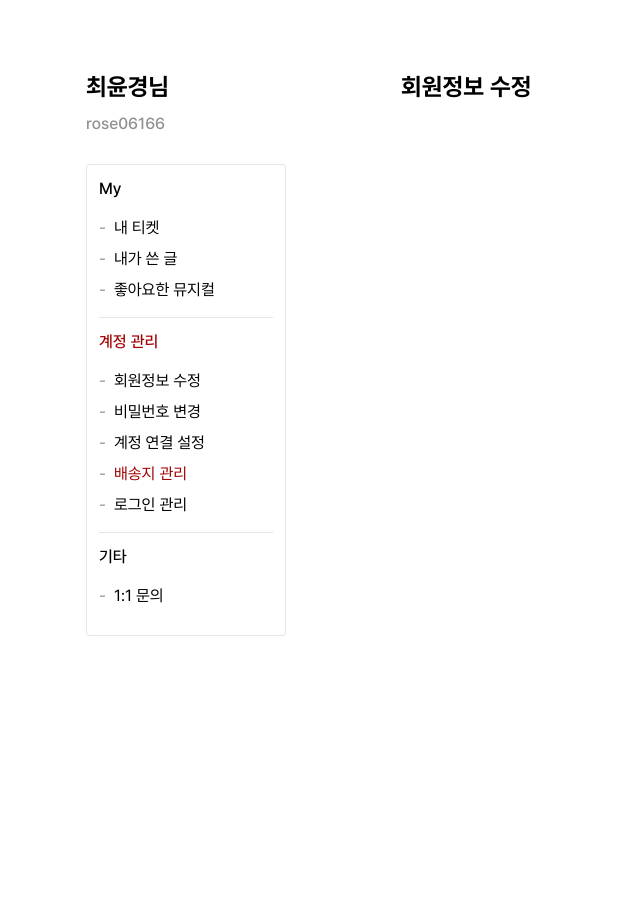
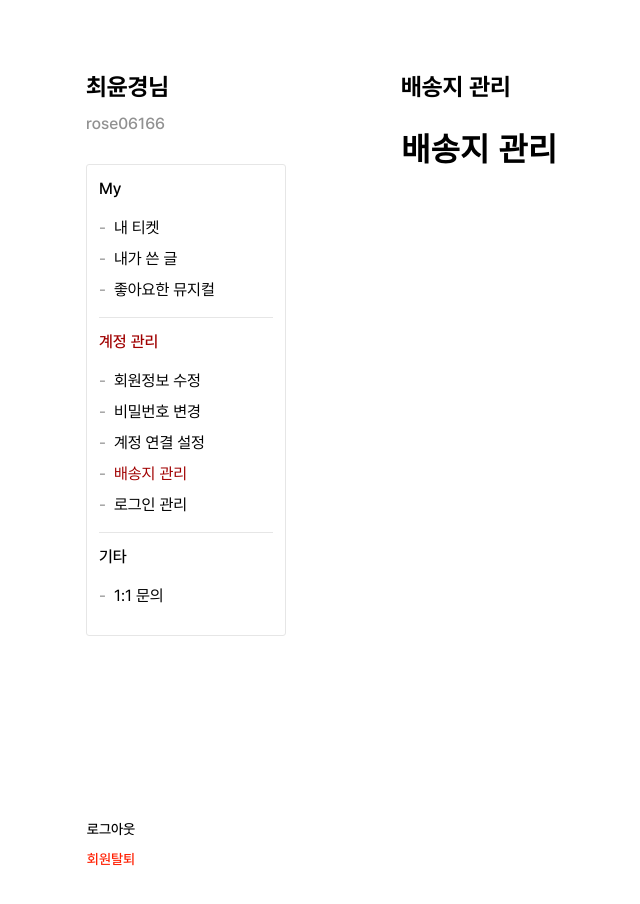
Before and after one commit to MUIT-UMC/Frontend, a React (Vite) app: page /mypage/account/address in a window 1280 px wide. Shown: the part 120-1024 px from the top of the page, without its empty margins (14-654 px from the left). Before the commit the page ends 836 px from the top, so only its background shows below. Built offline with nearby package versions, Linux system fonts and the light colour scheme.

Commit message:
[FEATURE] 마이페이지 라우팅 설정

```diff
--- a/src/App.jsx
+++ b/src/App.jsx
@@ -17,7 +17,7 @@ import LostItemPost from "./pages/board/LostItemPost";
 
 import Login from "./pages/Login";
 import SignUp from "./pages/SignUp";
-import MyPage from "./pages/MyPage";
+import MyPage from "./pages/mypage/MyPage";
 
 import './styles/font.css';
 import styled from "styled-components";
--- a/src/pages/MyPage.jsx
+++ /dev/null
@@ -1,108 +0,0 @@
-import React from "react";
-import BoardMenu from "../components/board/BoardMenu";
-import styled from "styled-components";
-import { useParams } from "react-router-dom";
-
-function MyPage() {
-  const { category, type } = useParams();
-
-  const menus = [
-    {
-      id: "my",
-      title: "My",
-      subMenus: [
-        { id: 'tickets', name: "내 티켓", link: "/mypage/my/tickets" },
-        { id: 'posts', name: "내가 쓴 글", link: "/mypage/my/posts" },
-        { id: 'liked-musicals', name: "좋아요한 뮤지컬", link: "/mypage/my/liked-musicals" },
-      ],
-    },
-    {
-      id: "account",
-      title: "계정 관리",
-      subMenus: [
-        { id: 'edit', name: "회원정보 수정", link: "/mypage/account/edit" },
-        { id: 'change-password', name: "비밀번호 변경", link: "/mypage/account/change-password" },
-        { id: 'link-settings', name: "계정 연결 설정", link: "/mypage/account/link-settings" },
-        { id: 'address', name: "배송지 관리", link: "/mypage/account/address" },
-        { id: 'login-management', name: "로그인 관리", link: "/mypage/account/login-management" },
-      ],
-    },
-    {
-      id: "support",
-      title: "기타",
-      subMenus: [
-        { id: 'contact', name: "1:1 문의", link: "/mypage/support/contact" },
-      ],
-    },
-  ];
-
-  return (
-    <MyPageWrapper>
-      <Aside>
-        <User>최윤경님</User>
-        <Id>rose06166</Id>
-        <BoardMenu
-          menus={menus}
-          defaultColor="#000"
-          currentCategory={category}
-          currentType={type}
-        />
-      </Aside>
-      <Main>
-        <PageTitle>회원정보 수정</PageTitle>
-      </Main>
-
-      {/* 공동 구매 기능 구현 */}
-    </MyPageWrapper>
-  );
-}
-
-export default MyPage;
-
-const MyPageWrapper = styled.div`
-  margin: 80px 100px;
-  display: flex;
-  flex-direction: row;
-  gap: 115px;
-`
-
-const Aside = styled.div`
-`
-
-const Main = styled.div`
-`
-
-const User = styled.div`
-color: #000;
-
-/* Title-semibo */
-font-family: Pretendard;
-font-size: 24px;
-font-style: normal;
-font-weight: 700;
-line-height: normal;
-margin-bottom: 8px;
-`
-
-const Id = styled.div`
-color: var(--Gray-sub, #919191);
-
-/* Body-me */
-font-family: Pretendard;
-font-size: 16px;
-font-style: normal;
-font-weight: 500;
-line-height: 25px; /* 156.25% */
-
-margin-bottom: 28px;
-`
-const PageTitle = styled.div`
-color: #000;
-
-/* Title-semibo */
-font-family: Pretendard;
-font-size: 24px;
-font-style: normal;
-font-weight: 700;
-line-height: normal;
-`
--- /dev/null
+++ b/src/pages/mypage/MyPage.jsx
@@ -0,0 +1,174 @@
+import React from "react";
+import BoardMenu from "../../components/board/BoardMenu";
+import styled from "styled-components";
+import { useParams } from "react-router-dom";
+import Tickets from "./my/Tickets";
+import MyPosts from "./my/MyPosts";
+import LikedMusical from "./my/LikedMusical";
+import EditAccount from "./account/EditAccount";
+import ChangePassword from "./account/ChangePassword";
+import LinkSettings from "./account/LinkSettings";
+import AddressManagement from "./account/AddressManagement";
+import LoginManagement from "./account/LoginManagement";
+import SupportContact from "./support/SupportContact";
+import AllBoard from './../board/anonymous/HotBoard';
+function MyPage() {
+  const { category, type } = useParams();
+
+  const menus = [
+    {
+      id: "my",
+      title: "My",
+      subMenus: [
+        { id: 'tickets', name: "내 티켓", link: "/mypage/my/tickets" },
+        { id: 'posts', name: "내가 쓴 글", link: "/mypage/my/posts" },
+        { id: 'liked-musicals', name: "좋아요한 뮤지컬", link: "/mypage/my/liked-musicals" },
+      ],
+    },
+    {
+      id: "account",
+      title: "계정 관리",
+      subMenus: [
+        { id: 'edit', name: "회원정보 수정", link: "/mypage/account/edit" },
+        { id: 'change-password', name: "비밀번호 변경", link: "/mypage/account/change-password" },
+        { id: 'link-settings', name: "계정 연결 설정", link: "/mypage/account/link-settings" },
+        { id: 'address', name: "배송지 관리", link: "/mypage/account/address" },
+        { id: 'login-management', name: "로그인 관리", link: "/mypage/account/login-management" },
+      ],
+    },
+    {
+      id: "support",
+      title: "기타",
+      subMenus: [
+        { id: 'contact', name: "1:1 문의", link: "/mypage/support/contact" },
+      ],
+    },
+  ];
+
+  const titles = {
+    tickets: "내 티켓",
+    posts: "내가 쓴 글",
+    "liked-musicals": "좋아요한 뮤지컬",
+    edit: "회원정보 수정",
+    "change-password": "비밀번호 변경",
+    "link-settings": "계정 연결 설정",
+    address: "배송지 관리",
+    "login-management": "로그인 관리",
+    contact: "1:1 문의",
+  };
+
+
+  return (
+    <MyPageWrapper>
+      <Aside>
+        <div>
+          <User>최윤경님</User>
+          <Id>rose06166</Id>
+          <BoardMenu
+            menus={menus}
+            defaultColor="#000"
+            currentCategory={category}
+            currentType={type}
+          />
+        </div>
+        <AsideBottom>
+          <TextButton>로그아웃</TextButton>
+          <TextButton color="#FF1E00">회원탈퇴</TextButton>
+        </AsideBottom>
+      </Aside>
+      <Main>
+        <PageTitle>{titles[type]}</PageTitle>
+        <Content>
+          {type === "tickets" && <Tickets />}
+          {type === "posts" && <MyPosts />}
+          {type === "liked-musicals" && <LikedMusical />}
+          {type === "edit" && <EditAccount />}
+          {type === "change-password" && <ChangePassword />}
+          {type === "link-settings" && <LinkSettings />}
+          {type === "address" && <AddressManagement />}
+          {type === "login-management" && <LoginManagement />}
+          {type === "contact" && <SupportContact />}
+        </Content>
+      </Main>
+      {/* 공동 구매 기능 구현 */}
+    </MyPageWrapper>
+  );
+}
+
+export default MyPage;
+
+const MyPageWrapper = styled.div`
+  margin: 80px 100px;
+  display: flex;
+  flex-direction: row;
+  gap: 115px;
+`
+
+const Aside = styled.div`
+  display: flex;
+  flex-direction: column;
+  justify-content: space-between;
+  height: 100vh; /* 창 높이를 기준으로 설정 */
+`
+
+const Main = styled.div`
+`
+
+const User = styled.div`
+color: #000;
+
+/* Title-semibo */
+font-family: Pretendard;
+font-size: 24px;
+font-style: normal;
+font-weight: 700;
+line-height: normal;
+margin-bottom: 8px;
+`
+
+const Id = styled.div`
+color: var(--Gray-sub, #919191);
+
+/* Body-me */
+font-family: Pretendard;
+font-size: 16px;
+font-style: normal;
+font-weight: 500;
+line-height: 25px; /* 156.25% */
+
+margin-bottom: 28px;
+`
+const PageTitle = styled.div`
+color: #000;
+
+/* Title-semibo */
+font-family: Pretendard;
+font-size: 24px;
+font-style: normal;
+font-weight: 700;
+line-height: normal;
+`
+const Content = styled.div`
+`
+
+const TextButton = styled.button`
+width: 50px;
+  padding: 0px;
+  margin: 0px;
+  border: none;
+  background: none;
+  color: ${(props) => props.color? props.color : '#000'};
+
+/* Body-tiny-md */
+font-family: Pretendard;
+font-size: 14px;
+font-style: normal;
+font-weight: 500;
+line-height: 18px; /* 128.571% */
+`
+
+const AsideBottom = styled.div`
+  display: flex;
+  flex-direction: column;
+  gap: 12px;
+`
--- /dev/null
+++ b/src/pages/mypage/account/AddressManagement.jsx
@@ -0,0 +1,13 @@
+import React from "react";
+import styled from "styled-components";
+import { useParams } from "react-router-dom";
+
+function AddressManagement() {
+  return (
+    <>
+      <h1>배송지 관리</h1>
+    </>
+  );
+}
+
+export default AddressManagement;
--- /dev/null
+++ b/src/pages/mypage/account/ChangePassword.jsx
@@ -0,0 +1,13 @@
+import React from "react";
+import styled from "styled-components";
+import { useParams } from "react-router-dom";
+
+function ChangePassword() {
+  return (
+    <>
+      <h1>비밀번호 변경</h1>
+    </>
+  );
+}
+
+export default ChangePassword;
--- /dev/null
+++ b/src/pages/mypage/account/EditAccount.jsx
@@ -0,0 +1,13 @@
+import React from "react";
+import styled from "styled-components";
+import { useParams } from "react-router-dom";
+
+function EditAccount() {
+  return (
+    <>
+      <h1>회원정보 수정</h1>
+    </>
+  );
+}
+
+export default EditAccount;
--- /dev/null
+++ b/src/pages/mypage/account/LinkSettings.jsx
@@ -0,0 +1,13 @@
+import React from "react";
+import styled from "styled-components";
+import { useParams } from "react-router-dom";
+
+function LinkSettings() {
+  return (
+    <>
+      <h1>계정 연결 설정</h1>
+    </>
+  );
+}
+
+export default LinkSettings;
--- /dev/null
+++ b/src/pages/mypage/account/LoginManagement.jsx
@@ -0,0 +1,13 @@
+import React from "react";
+import styled from "styled-components";
+import { useParams } from "react-router-dom";
+
+function LoginManagement() {
+  return (
+    <>
+      <h1>로그인 관리</h1>
+    </>
+  );
+}
+
+export default LoginManagement;
--- /dev/null
+++ b/src/pages/mypage/my/LikedMusical.jsx
@@ -0,0 +1,14 @@
+import React from "react";
+import BoardMenu from "../../../components/board/BoardMenu";
+import styled from "styled-components";
+import { useParams } from "react-router-dom";
+
+function LikedMusical() {
+  return (
+    <>
+      <h1>좋아요한 뮤지컬</h1>
+    </>
+  );
+}
+
+export default LikedMusical;
--- /dev/null
+++ b/src/pages/mypage/my/MyPosts.jsx
@@ -0,0 +1,13 @@
+import React from "react";
+import styled from "styled-components";
+import { useParams } from "react-router-dom";
+
+function MyPosts() {
+  return (
+    <>
+      <h1>내가 쓴 글</h1>
+    </>
+  );
+}
+
+export default MyPosts;
--- /dev/null
+++ b/src/pages/mypage/my/Tickets.jsx
@@ -0,0 +1,14 @@
+import React from "react";
+import BoardMenu from "../../../components/board/BoardMenu";
+import styled from "styled-components";
+import { useParams } from "react-router-dom";
+
+function Tickets() {
+  return (
+    <>
+      <h1>내 티켓</h1>
+    </>
+  );
+}
+
+export default Tickets;
--- /dev/null
+++ b/src/pages/mypage/support/SupportContact.jsx
@@ -0,0 +1,13 @@
+import React from "react";
+import styled from "styled-components";
+import { useParams } from "react-router-dom";
+
+function SupportContact() {
+  return (
+    <>
+      <h1>1:1 문의</h1>
+    </>
+  );
+}
+
+export default SupportContact;
```
